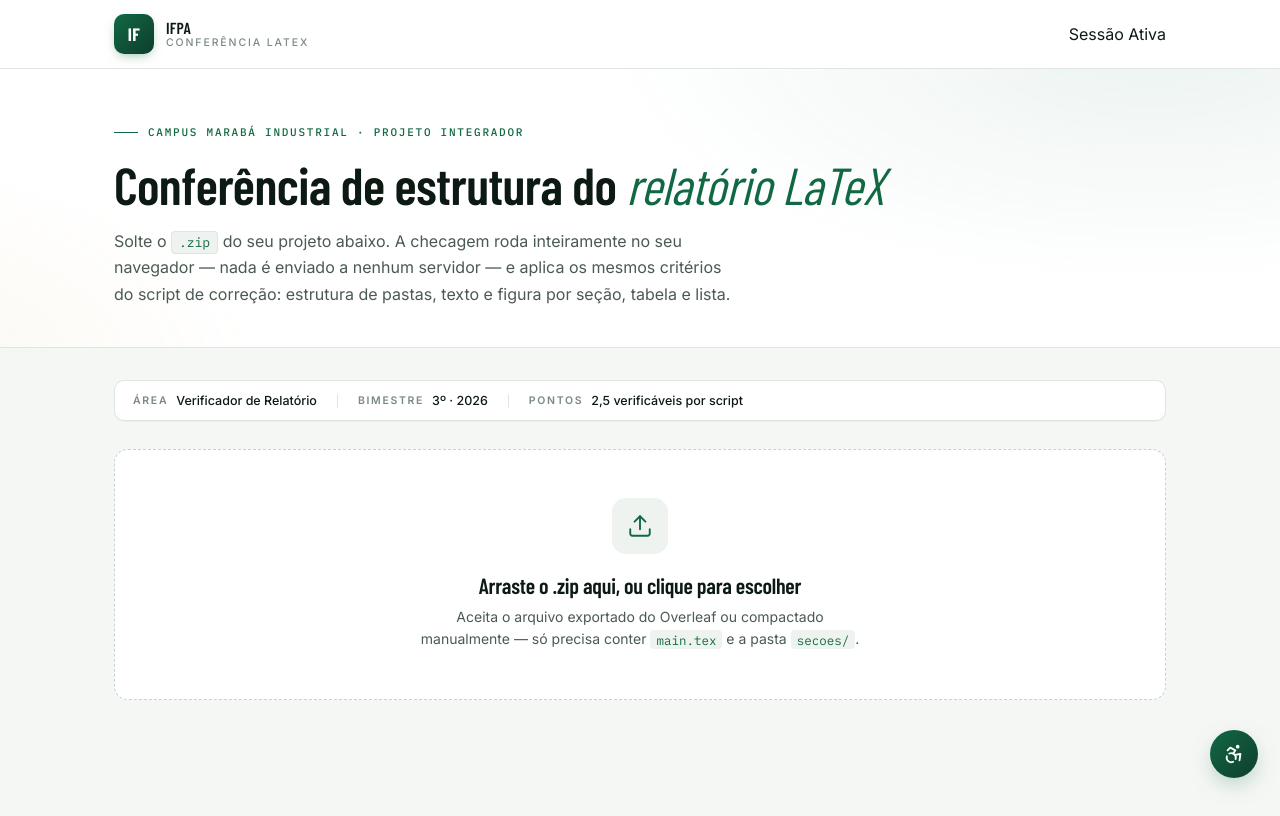
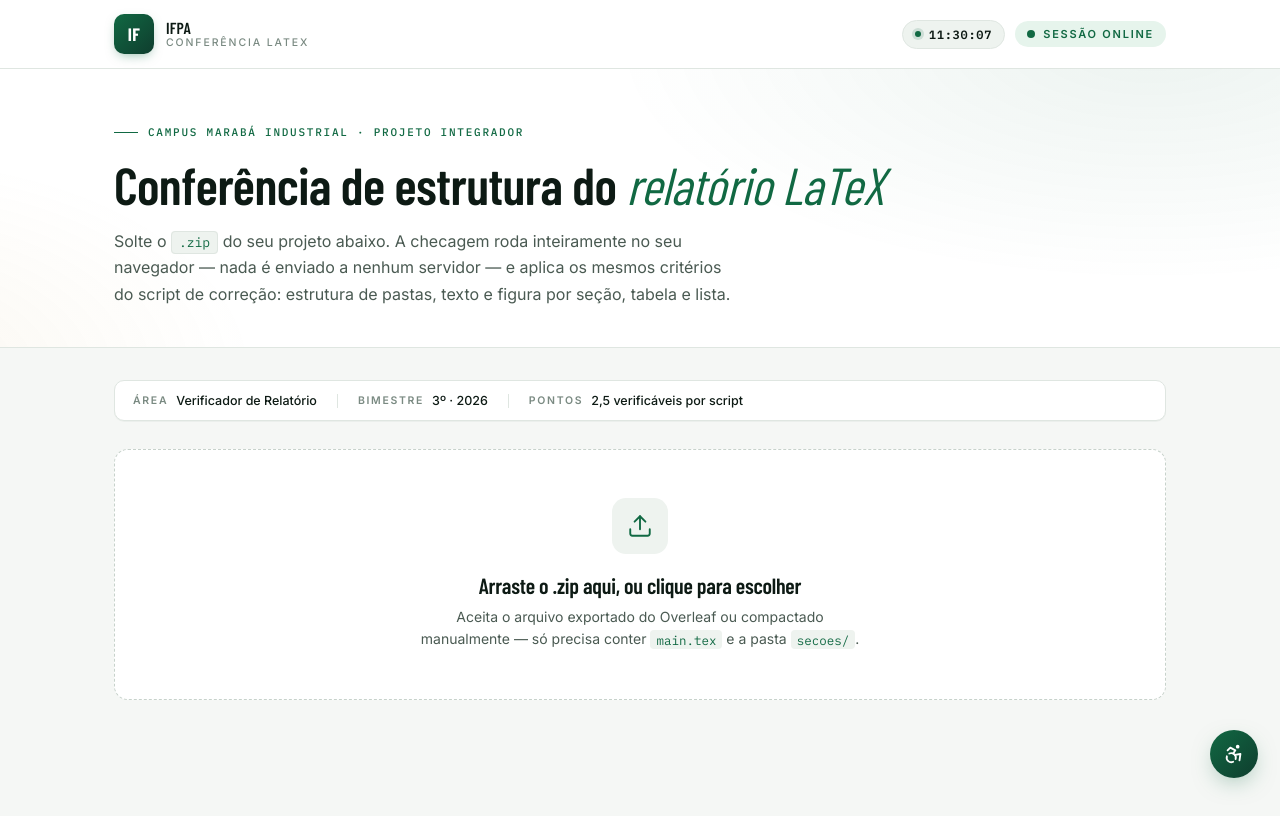
Before and after one commit to devsolido/conferelatex, a plain HTML site: page index.html in a window 1280 px wide. Drawn offline with nearby package versions, Linux system fonts and the light colour scheme; a web font is replaced by a local one.

Commit message:
Update index.html

```diff
--- a/index.html
+++ b/index.html
@@ -68,7 +68,6 @@
 
   /* ============ HEADER ============ */
   .topbar {
-    background: var(--surface);
     border-bottom: 1px solid var(--border);
     position: sticky;
     top: 0;
@@ -130,6 +129,30 @@
     display: flex;
     align-items: center;
     gap: 10px;
+  }
+
+  .clock {
+    display: inline-flex;
+    align-items: center;
+    gap: 8px;
+    padding: 6px 12px;
+    border-radius: 999px;
+    background: var(--surface-tint);
+    border: 1px solid var(--border);
+    color: var(--ink);
+    font-family: var(--font-mono);
+    font-size: 12px;
+    font-weight: 600;
+    letter-spacing: 0.06em;
+    font-variant-numeric: tabular-nums;
+  }
+
+  .clock::before {
+    content: '';
+    width: 6px; height: 6px;
+    border-radius: 50%;
+    background: var(--brand-green-2);
+    box-shadow: 0 0 0 3px rgba(17,105,67,0.15);
   }
 
   .status-pill {
@@ -764,6 +787,7 @@
     .meta-strip { gap: 10px 16px; font-size: 12px; }
     .meta-strip .sep { display: none; }
     .topbar-actions .status-pill { display: none; }
+    .clock { font-size: 11px; padding: 5px 10px; }
   }
 
   a { color: var(--brand-green-2); text-decoration: none; }
@@ -790,8 +814,9 @@
         <div class="brand-sub">Conferência LaTeX</div>
       </div>
     </a>
-    <div class="topbar-actionsA
-      <span class="status-pill"><span class="dot"></span>Sessão Ativa</span>
+    <div class="topbar-actions">
+      <span class="clock" id="clock" aria-live="off">--:--:--</span>
+      <span class="status-pill"><span class="dot"></span>Sessão online</span>
     </div>
   </div>
 </header>
@@ -879,6 +904,32 @@
   const statusLine = document.getElementById('statusLine');
   const report = document.getElementById('report');
 
+  /* ============ RELÓGIO DO BRASIL (America/Belem) ============ */
+  (function initClock() {
+    const el = document.getElementById('clock');
+    if (!el) return;
+
+    const pad = n => String(n).padStart(2, '0');
+
+    const fmt = new Intl.DateTimeFormat('pt-BR', {
+      timeZone: 'America/Belem',
+      hour: '2-digit',
+      minute: '2-digit',
+      second: '2-digit',
+      hour12: false
+    });
+
+    const tick = () => {
+      // Usa formatToParts para garantir hh:mm:ss independente do locale
+      const parts = fmt.formatToParts(new Date());
+      const get = t => parts.find(p => p.type === t)?.value ?? '00';
+      el.textContent = `${get('hour')}:${get('minute')}:${get('second')}`;
+    };
+
+    tick();
+    setInterval(tick, 1000);
+  })();
+
   dz.addEventListener('click', () => input.click());
   dz.addEventListener('keydown', e => { if (e.key === 'Enter' || e.key === ' ') { e.preventDefault(); input.click(); } });
   ['dragover','dragenter'].forEach(ev => dz.addEventListener(ev, e => { e.preventDefault(); dz.classList.add('drag'); }));
@@ -893,7 +944,6 @@
   });
 
   document.getElementById('acessibilidade').addEventListener('click', function() {
-    // Placeholder: aqui você pode plugar um painel de acessibilidade real
     const el = document.documentElement;
     const cur = el.style.fontSize || '16px';
     el.style.fontSize = (parseFloat(cur) >= 18 ? '16px' : '18px');
```
